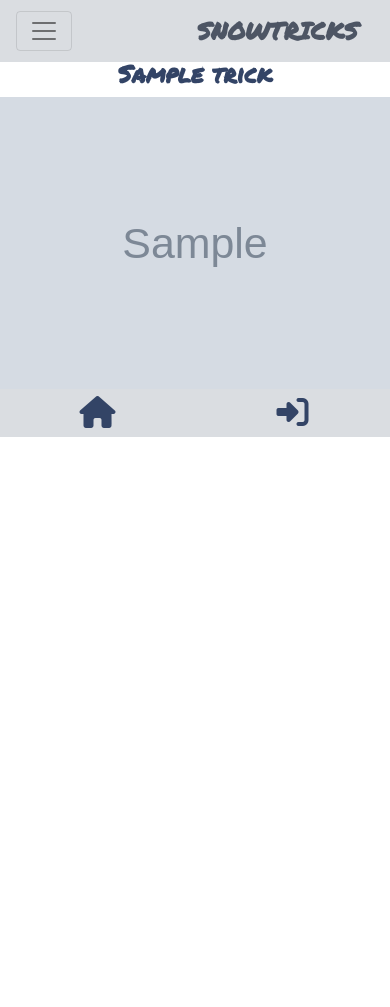
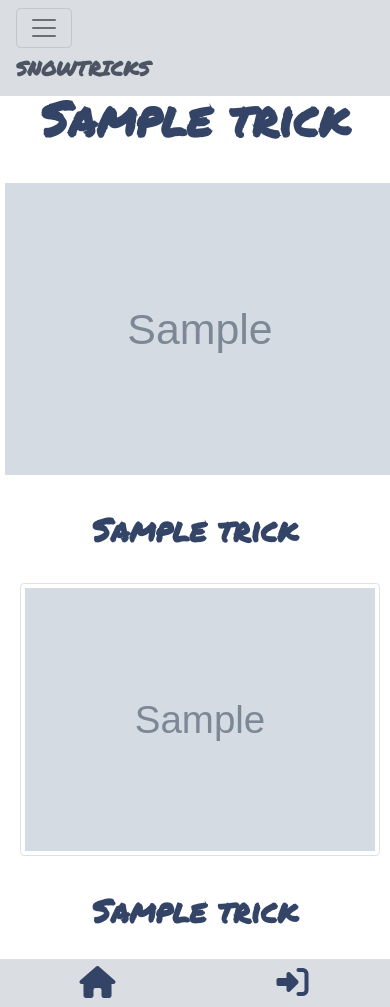
Before and after one commit to CarolineDirat/SnowTricksSymfony5, a Symfony app: template templates/home/trick.html.twig in a window 390 px wide. Before the commit the page ends 437 px from the top, so only its background shows below. Run offline with Twig, Linux system fonts and the light colour scheme; the template is opened without the code that fills it: most values are stand-ins (such as "Sample title", 1, 10 or a date in 2020); grey boxes marked "Sample" are stand-in pictures; some libraries are stand-ins or nearby versions.

Commit message:
add pictures and videos on trick page, but without 'load more' button on mobile layout

```diff
--- a/public/css/style.css
+++ b/public/css/style.css
@@ -13,14 +13,17 @@ footer {
     font-size: 2rem;
 }
 
+iframe, img {
+    margin: 5px;
+}
+
 nav {
     background-color: #dadde1;
 }
 
-.navbar-brand, h1 {
+.navbar-brand, h1, h2 {
     font-family: 'Permanent Marker', cursive, sans-serif;
     font-weight: bold;
-    font-size: 1.5rem;
 }
 
 .navbar-light .navbar-brand,
@@ -31,12 +34,17 @@ nav {
     color: #4d5564;
 }
 
-@media (min-width: 992px) {
+.navbar-brand {
+    margin-right: 600px;
+}
+
+@media (max-width: 1200px) {
     .navbar-brand {
-        margin-right: 350px;
+        margin-right: 400px;
     }
 }
-@media (min-width: 768px) {
+
+@media (max-width: 992px) {
     .navbar-brand {
         margin-right: 200px;
     }
@@ -57,6 +65,7 @@ nav {
     left: 600px;
     width: 350px;
     color: #4d5564;
+    font-size: 1.5rem;
 }
 
 @media (max-width: 1800px) {
@@ -127,3 +136,18 @@ nav {
        font-size: 1.1rem;
     }
 }
+
+/*********************************************
+                TRICK PAGE
+**********************************************/
+#trick-read h1 {
+    margin-top: 30px;
+    margin-bottom: 30px;
+    font-size: 3em;
+}
+
+#trick-read h2 {
+    margin-top: 30px;
+    margin-bottom: 30px;
+    font-size: 2em;
+}
--- a/templates/base.html.twig
+++ b/templates/base.html.twig
@@ -14,8 +14,9 @@
       crossorigin="anonymous" />
     <!-- Custom Fonts -->
     <link href="https://fonts.googleapis.com/css2?family=Permanent+Marker&family=Roboto&display=swap" rel="stylesheet">
+    <link rel="stylesheet" href="https://use.fontawesome.com/releases/v5.14.0/css/all.css" integrity="sha384-HzLeBuhoNPvSl5KYnjx0BT+WB0QEEqLprO+NBkkk5gbc67FTaL7XIGa2w1L0Xbgc" crossorigin="anonymous">
     <!-- CSS files -->
-    <link rel="stylesheet" type="text/css" href="{{ asset("css/style.css") }}">
+    <link rel="stylesheet" type="text/css" href="{{ asset('css/style.css') }}">
     {% block stylesheets %}
     {% endblock %}
   </head>
--- a/templates/home/trick.html.twig
+++ b/templates/home/trick.html.twig
@@ -5,9 +5,9 @@
 {% endblock %}
 
 {% block body %}
-    <div id="trick-read" class="container">
-        <div class="row d-flex">
-			<h1 class="col-12 text-center">{{ trick.name }}</h1>
+	<div id="trick-read" class="container">
+		<div class="row d-flex">
+			<h1 class="col-sm-12 text-center">{{ trick.name }}</h1>
 			{% set path = 'uploads/images/original/' %}
 			{% set firstPicture = path ~ 'default.jpg' %}
 			{% if trick.firstPicture %}
@@ -15,5 +15,32 @@
 			{% endif %}
 			<img src="{{ asset(firstPicture) }}" class="img-fluid" alt="{{ trick.firstPicture.alt }} Image de présentation de Snowtricks"/>
 		</div>
-    </div>
+		<div class="row d-flex">
+			<h2 class="col-sm-12 text-center">{{ trick.name }}</h2>
+			<div class=".d-none .d-sm-block col-sm-12 col-lg-7 col-xl-5 text-center">
+				{% for picture in trick.pictures %}
+					<img src="{{ asset('uploads/images/200/' ~ picture.filename) }}" alt="{{ picture.alt }} , photo pour illustrer le trick de snowboard {{ trick.name }}" class="img-thumbnail rounded"/>
+				{% endfor %}
+			</div>
+			<div class=".d-none .d-sm-block col-sm-12 col-lg-5 col-xl-7 text-center">
+				{% for video in trick.videos %}
+					{% if video.service|lower == 'youtube' %}
+						<iframe width="280" height="157" src="https://www.youtube.com/embed/{{ video.code }}" title="Vidéo pour illustrer le trick de snowboard {{ trick.name }}">Vidéo pour illustrer le trick de snowboard</iframe>
+					{% elseif video.service|lower == 'vimeo' %}
+						<iframe width="280" height="157" src="https://player.vimeo.com/video/{{ video.code }}" title="Vidéo pour illustrer le trick de snowboard {{ trick.name }}"></iframe>
+					{% elseif video.service|lower == 'dailymotion' %}
+						<iframe width="280" height="157" src="https://www.dailymotion.com/embed/video/{{ video.code }}" title="Vidéo pour illustrer le trick de snowboard {{ trick.name }}"></iframe>
+					{% endif %}
+				{% endfor %}
+			</div>
+			<h2 class="col-sm-12 text-center">{{ trick.name }}</h2>
+		</div>
+	</div>
 {% endblock %}
+
+{% block javascripts %}
+	<script>
+		document.cookie = "SameSite=none; Secure";
+		document.cookie = "sameSite=none; secure";
+	</script>
+{% endblock %}
```
